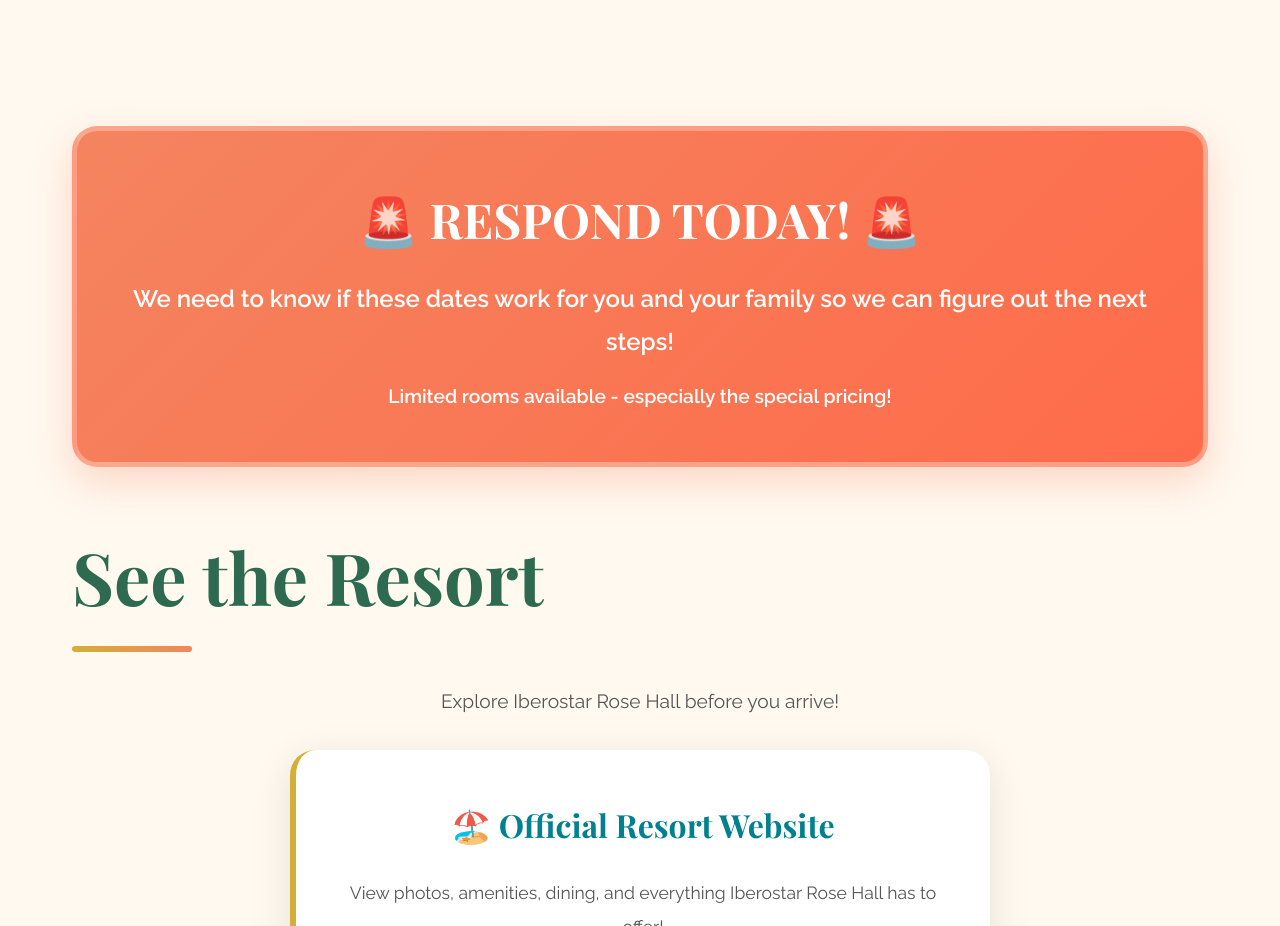
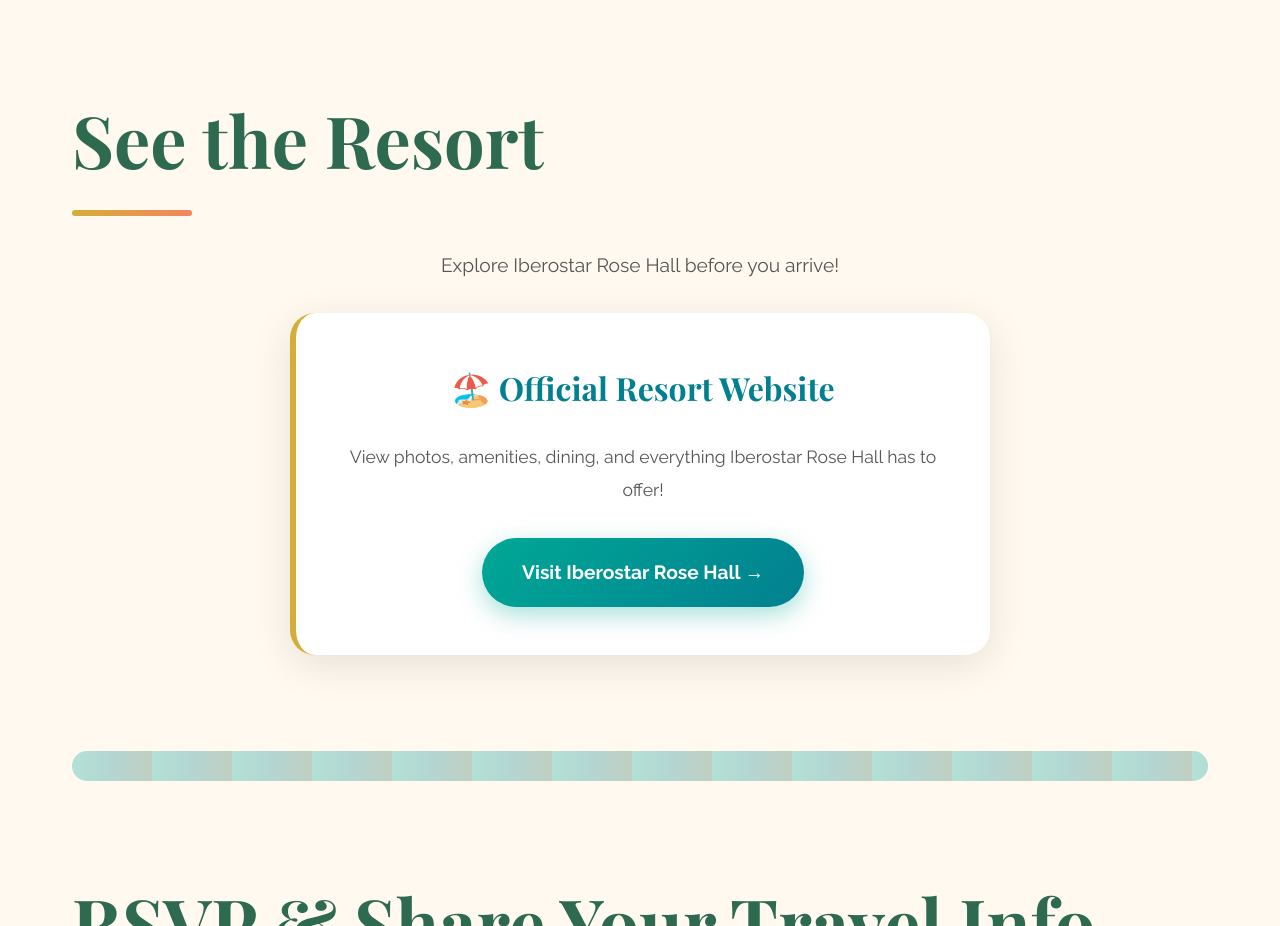
Before and after one commit to sopatterson/jamaica-reunion-2026, a plain HTML site: page index.html in a window 1280 px wide. Shown: the part 1040-1966 px from the top of the page. Drawn offline with nearby package versions, Linux system fonts and the light colour scheme.

Commit message:
Remove respond today urgent banner

```diff
--- a/index.html
+++ b/index.html
@@ -824,15 +824,6 @@
 
     <!-- Main Content -->
     <div class="container">
-
-        <!-- Urgent Notice -->
-        <div class="urgent-banner fade-in">
-            <h3>🚨 RESPOND TODAY! 🚨</h3>
-            <p>We need to know if these dates work for you and your family so we can figure out the next steps!</p>
-            <p style="margin-top: 1rem; font-size: 1.2rem;">Limited rooms available - especially the special pricing!
-            </p>
-        </div>
-
 
         <!-- Resort Photos & Virtual Tour -->
         <section class="fade-in">
```
